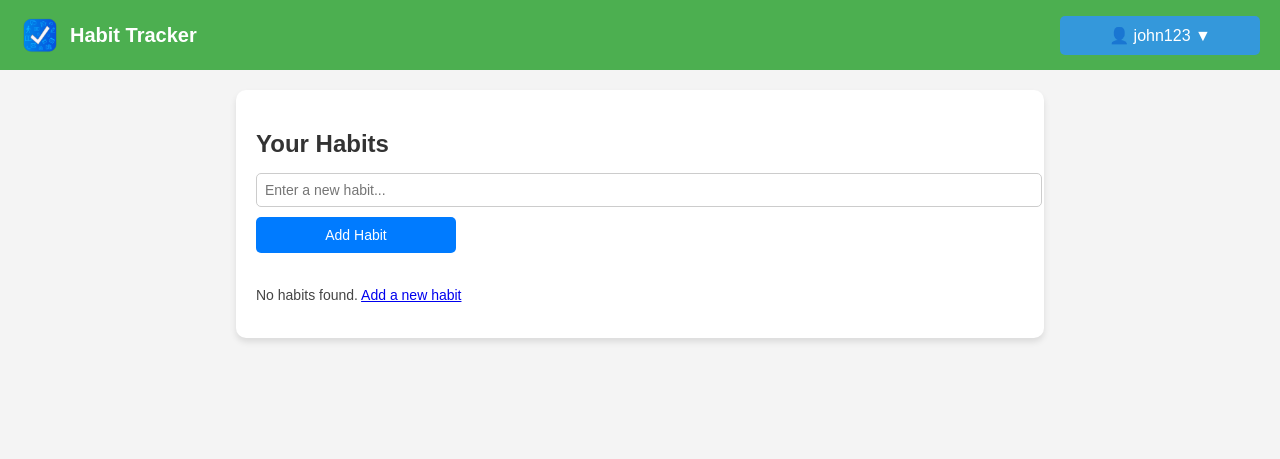
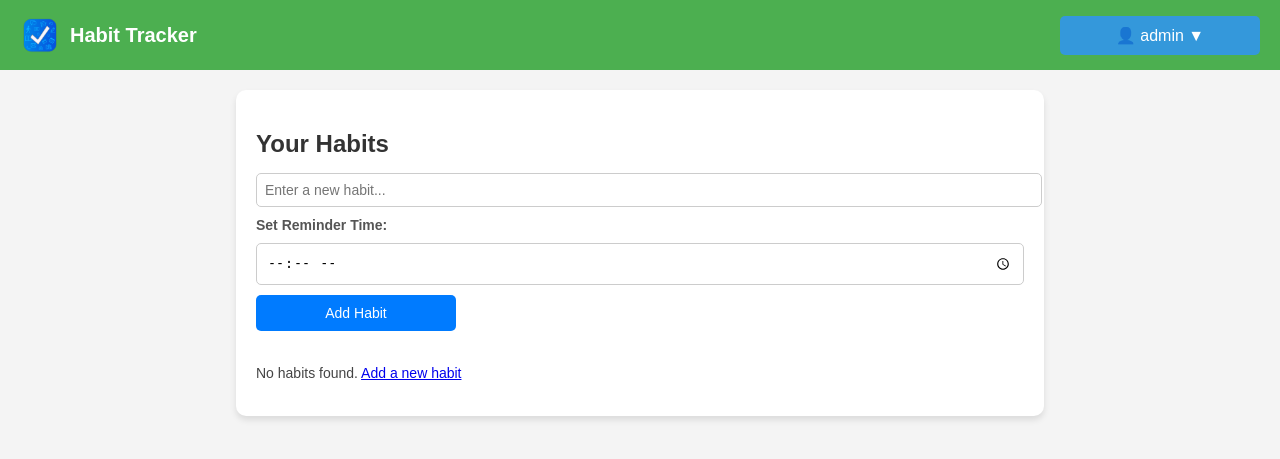
Before and after one commit to sarthsg17/Habit-Tracker, a Flask app: page /manage-habits in a window 1280 px wide. Shown: the top 459 px of the page. Run offline with Flask 3, Linux system fonts and the light colour scheme; a user stored in the database is signed in.

Commit message:
Add reminder_time field to Activity model and update related functionality

```diff
--- a/app.py
+++ b/app.py
@@ -3,10 +3,8 @@
 from models import db, Admin, User, Activity
 from routes import main_bp
 from flask_migrate import Migrate
-from flask_mail import Mail, Message
-from flask_apscheduler import APScheduler
-from datetime import datetime
-import pytz
+from flask_mail import Mail
+from apscheduler.schedulers.background import BackgroundScheduler
 
 # Initialize Flask App
 app = Flask(__name__)
@@ -16,63 +14,25 @@
 db.init_app(app)
 migrate = Migrate(app, db)  # Attach Flask-Migrate
 
-# Initialize Mail
-mail = Mail(app)
-
 # Register Blueprints
 app.register_blueprint(main_bp)
+
+# Initialize Mail and Scheduler
+mail = Mail(app)
+scheduler = BackgroundScheduler()
+scheduler.start()
+
+# Schedule Jobs After App Context is Ready
+with app.app_context():
+    from email_tasks import schedule_jobs  # Import only after app is initialized
+    schedule_jobs(app, mail, scheduler)
+    Admin.create_default_admin()  # Create admin if not exists
+    print("Admin account checked/created.")
 
 # Home Route for Testing
 @app.route('/')
 def home():
     return render_template('home.html')
 
-# Scheduler Setup
-scheduler = APScheduler()
-
-def send_daily_report():
-    with app.app_context():
-        users = User.query.all()
-        ist = pytz.timezone('Asia/Kolkata')
-        today = datetime.now(ist).date()
-
-        for user in users:
-            habits = Activity.query.filter_by(user_id=user.id).all()
-
-            completed_habits = [h.name for h in habits if h.last_completed and h.last_completed.date() == today]
-            missed_habits = [h.name for h in habits if h.name not in completed_habits]  # Remaining habits are missed
-
-            completed_count = len(completed_habits)
-            missed_count = len(missed_habits)
-
-            msg = Message("Your Habit Tracker Report",
-                          sender=app.config['MAIL_USERNAME'],
-                          recipients=[user.email])
-
-            msg.body = (
-                f"Hello {user.username},\n\n"
-                f"You completed {completed_count} habits today and missed {missed_count}.\n\n"
-                f"✅ Completed Habits:\n" +
-                (", ".join(completed_habits) if completed_habits else "None") + "\n\n"
-                f"❌ Missed Habits:\n" +
-                (", ".join(missed_habits) if missed_habits else "None") + "\n"
-                "Keep up the good work!"
-            )
-
-            mail.send(msg)
-
-
-# Schedule the email job at 10 PM IST
-scheduler.add_job(id="daily_email",
-                  func=send_daily_report,
-                  trigger="cron",
-                  hour=22,
-                  minute=00,
-                  timezone="Asia/Kolkata")
-scheduler.start()
-
 if __name__ == '__main__':
-    with app.app_context():
-        Admin.create_default_admin()
-        print("Admin account checked/created.")
     app.run(debug=True)
--- a/models.py
+++ b/models.py
@@ -27,6 +27,7 @@
     last_completed = db.Column(db.DateTime, default=None)
     date_added = db.Column(db.Date, default=datetime.utcnow)
     status = db.Column(db.String(10), default='active')
+    reminder_time = db.Column(db.Time, nullable=True)
 
     def complete_habit(self):
         today = datetime.now(timezone.utc).date()
--- a/routes.py
+++ b/routes.py
@@ -151,11 +151,23 @@
         return redirect(url_for('main.login'))
 
     habit_name = request.form.get('habit_name')
+    reminder_time_str = request.form.get('reminder_time')  # Get time input as string
+
     if not habit_name:
         flash("Habit name cannot be empty.", "danger")
         return redirect(url_for('main.dashboard'))
 
-    new_habit = Activity(name=habit_name, user_id=session['user_id'])
+    # Convert string input to Python time object
+    reminder_time = None
+    if reminder_time_str:
+        try:
+            reminder_time = datetime.strptime(reminder_time_str, "%H:%M").time()
+        except ValueError:
+            flash("Invalid time format!", "danger")
+            return redirect(url_for('main.dashboard'))
+
+    # Create new habit
+    new_habit = Activity(name=habit_name, reminder_time=reminder_time, user_id=session['user_id'])
     db.session.add(new_habit)
     db.session.commit()
 
@@ -271,10 +283,21 @@
         return redirect(url_for('main.dashboard'))
 
     if request.method == 'POST':
-        new_name = request.form.get('new_name').strip()
+        new_name = request.form.get('new_name', '').strip()
+        reminder_time_str = request.form.get('reminder_time', '').strip()
+
         if not new_name:
             flash("Habit name cannot be empty!", "warning")
             return redirect(url_for('main.edit_habit', habit_id=habit_id))
+
+        # Validate and update reminder time if provided
+        if reminder_time_str:
+            try:
+                reminder_time = datetime.strptime(reminder_time_str, "%H:%M").time()
+                habit.reminder_time = reminder_time
+            except ValueError:
+                flash("Invalid time format! Use HH:MM.", "danger")
+                return redirect(url_for('main.edit_habit', habit_id=habit_id))
 
         habit.name = new_name
         db.session.commit()
@@ -282,6 +305,7 @@
         return redirect(url_for('main.dashboard'))
 
     return render_template('edit_habit.html', habit=habit)
+
 
 ### DISPLAY CALENDAR PAGE ###
 @main_bp.route('/calendar')
@@ -494,3 +518,27 @@
             })
 
     return jsonify({"events": event_list}), 200
+
+@main_bp.route('/update_reminder/<int:habit_id>', methods=['POST'])
+def update_reminder(habit_id):
+    habit = Activity.query.get_or_404(habit_id)
+
+    if habit.user_id != session.get('user_id'):
+        flash("Unauthorized action!", "danger")
+        return redirect(url_for('main.dashboard'))
+
+    reminder_time_str = request.form.get('reminder_time', '').strip()
+
+    if not reminder_time_str:
+        flash("Reminder time cannot be empty!", "warning")
+        return redirect(url_for('main.dashboard'))
+
+    try:
+        reminder_time = datetime.strptime(reminder_time_str, "%H:%M").time()
+        habit.reminder_time = reminder_time
+        db.session.commit()
+        flash("Reminder time updated successfully!", "success")
+    except ValueError:
+        flash("Invalid time format! Use HH:MM.", "danger")
+
+    return redirect(url_for('main.dashboard'))
--- a/templates/manage_habits.html
+++ b/templates/manage_habits.html
@@ -26,7 +26,7 @@
           <div class="dropdown-content">
             <a href="{{ url_for('main.dashboard') }}">Dashboard</a>
             <a href="{{ url_for('main.badges') }}">Badges</a>
-            <a href="{{ url_for('main.calendar') }}">Calender</a>
+            <a href="{{ url_for('main.calendar') }}">Calendar</a>
             <a href="{{ url_for('main.logout') }}">Logout</a>
           </div>
         </div>
@@ -41,10 +41,12 @@
       <h2>Your Habits</h2>
 
       <!-- Flash Messages -->
-      {% with messages = get_flashed_messages(with_categories=true) %} {% if
-      messages %} {% for category, message in messages %}
+      {% with messages = get_flashed_messages(with_categories=true) %} {% if messages %}
+      {% for category, message in messages %}
       <div class="flash {{ category }}">{{ message }}</div>
-      {% endfor %} {% endif %} {% endwith %}
+      {% endfor %}
+      {% endif %}
+      {% endwith %}
 
       <!-- Habit Form -->
       <form
@@ -58,71 +60,67 @@
           placeholder="Enter a new habit..."
           required
         />
+
+        <!-- Reminder Time Input -->
+        <label for="reminder_time">Set Reminder Time:</label>
+        <input type="time" name="reminder_time" required />
+
         <button type="submit">Add Habit</button>
       </form>
 
       <!-- Habit List -->
       <div class="habit-list">
-        {% if activities %} {% for habit in activities %} {% set
-        badge_milestones = [1, 7, 30, 180, 360] %} {% set next_badge =
-        badge_milestones | select("greaterthan", habit.streak) | list | first %}
+        {% if activities %}
+        {% for habit in activities %}
+        {% set badge_milestones = [1, 7, 30, 180, 360] %}
+        {% set next_badge = badge_milestones | select("greaterthan", habit.streak) | list | first %}
 
         <div class="habit-card">
           <h3>
             {{ habit.name }}
-            <a
-              href="{{ url_for('main.edit_habit', habit_id=habit.id) if habit.id else '#' }}"
-              title="Edit Habit"
-              >✏️</a
-            >
-            <a
-              href="{{ url_for('main.confirm_delete', habit_id=habit.id) }}"
-              title="Delete Habit"
-              >🗑️</a
-            >
+            <a href="{{ url_for('main.edit_habit', habit_id=habit.id) if habit.id else '#' }}" title="Edit Habit">✏️</a>
+            <a href="{{ url_for('main.confirm_delete', habit_id=habit.id) }}" title="Delete Habit">🗑️</a>
           </h3>
+
+          <!-- Display and Edit Reminder Time -->
+          <form action="{{ url_for('main.update_reminder', habit_id=habit.id) }}" method="POST">
+            <label for="reminder_time_{{ habit.id }}">⏰ Reminder Time:</label>
+            <input
+              type="time"
+              id="reminder_time_{{ habit.id }}"
+              name="reminder_time"
+              value="{{ habit.reminder_time.strftime('%H:%M') if habit.reminder_time else '' }}"
+              required
+            />
+            <button type="submit" class="update-btn">Update Reminder</button>
+          </form>
 
           <!-- Current Streak Display -->
           <p>Streak: {{ habit.streak }} 🔥</p>
 
           <!-- Progress to Next Badge -->
           {% if next_badge %}
-          <p class="next-badge-info">
-            Next Badge at {{ next_badge }} streaks 🔥
-          </p>
+          <p class="next-badge-info">Next Badge at {{ next_badge }} streaks 🔥</p>
           <div class="progress-container next-badge-bar">
-            <div
-              class="progress-bar-next"
-              style="width: {{ (habit.streak / next_badge) * 100 }}%;"
-            >
+            <div class="progress-bar-next" style="width: {{ (habit.streak / next_badge) * 100 }}%;">
               {{ habit.streak }}/{{ next_badge }}
             </div>
           </div>
           {% else %}
-          <p class="next-badge-info">
-            🎯 You've unlocked all badges! Keep going! 🚀
-          </p>
+          <p class="next-badge-info">🎯 You've unlocked all badges! Keep going! 🚀</p>
           {% endif %}
 
           <!-- Last Completed -->
-          <p>
-            Last Completed: {{ habit.last_completed.strftime('%Y-%m-%d') if
-            habit.last_completed else "Not yet" }}
-          </p>
+          <p>Last Completed: {{ habit.last_completed.strftime('%Y-%m-%d') if habit.last_completed else "Not yet" }}</p>
 
           <!-- Complete Button -->
-          <form
-            action="{{ url_for('main.complete_habit', habit_id=habit.id) }}"
-            method="POST"
-          >
+          <form action="{{ url_for('main.complete_habit', habit_id=habit.id) }}" method="POST">
             <button type="submit" class="complete-btn">Complete ✅</button>
           </form>
         </div>
-        {% endfor %} {% else %}
-        <p>
-          No habits found.
-          <a href="{{ url_for('main.manage_habits') }}">Add a new habit</a>
-        </p>
+        {% endfor %}
+        {% else %}
+        <p>No habits found. <a href="{{ url_for('main.manage_habits') }}">Add a new habit</a></p>
         {% endif %}
       </div>
     </div>
```
Also changed, not shown: email_tasks.py (added, +127 -0 lines), migrations/versions/288ba3f00786_recreating_migrations_and_adding_.py (added, +40 -0 lines), migrations/versions/57c7ea876c87_activity_status.py (deleted, +0 -36 lines), instance/habit_tracker.db.
